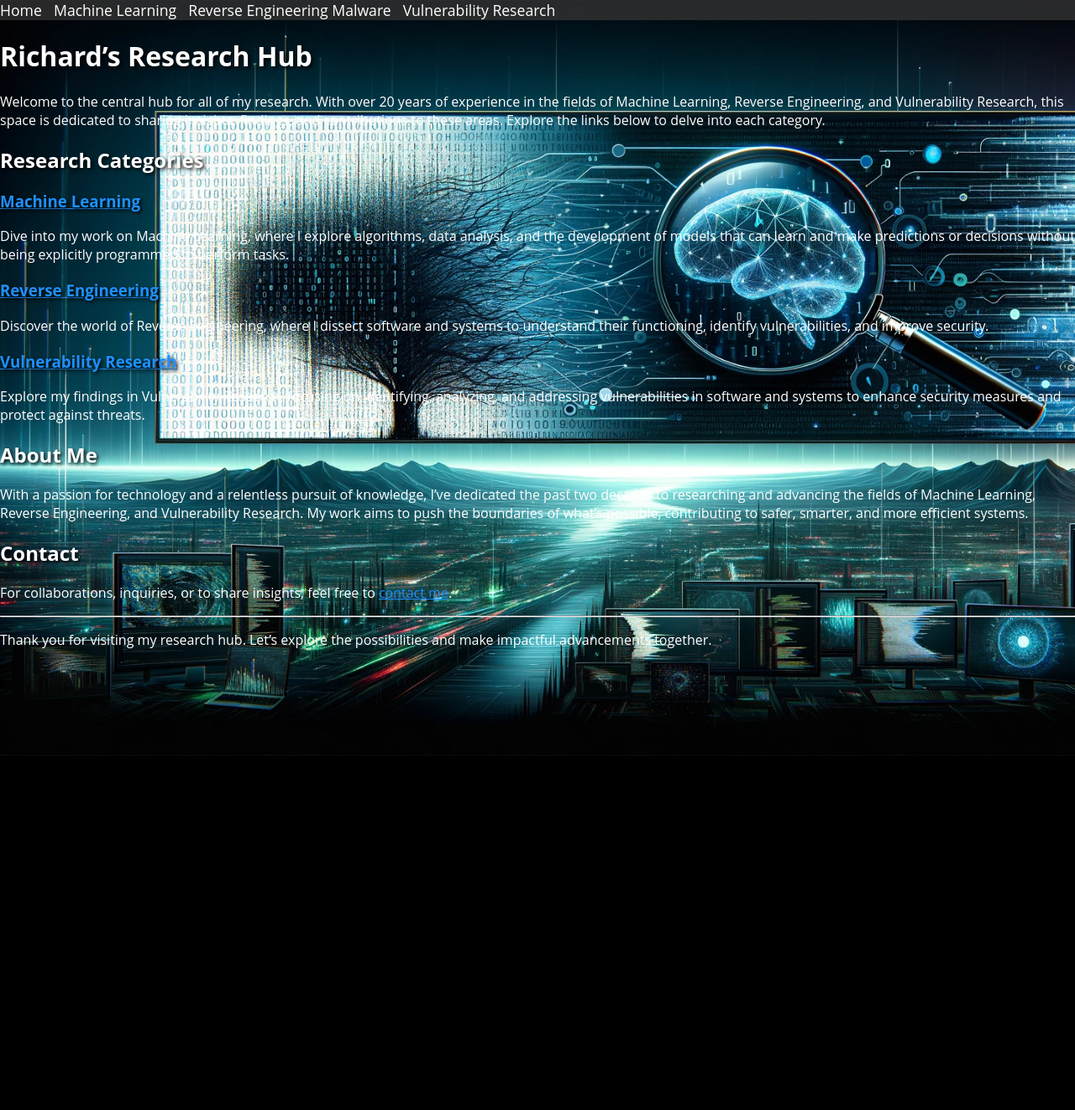
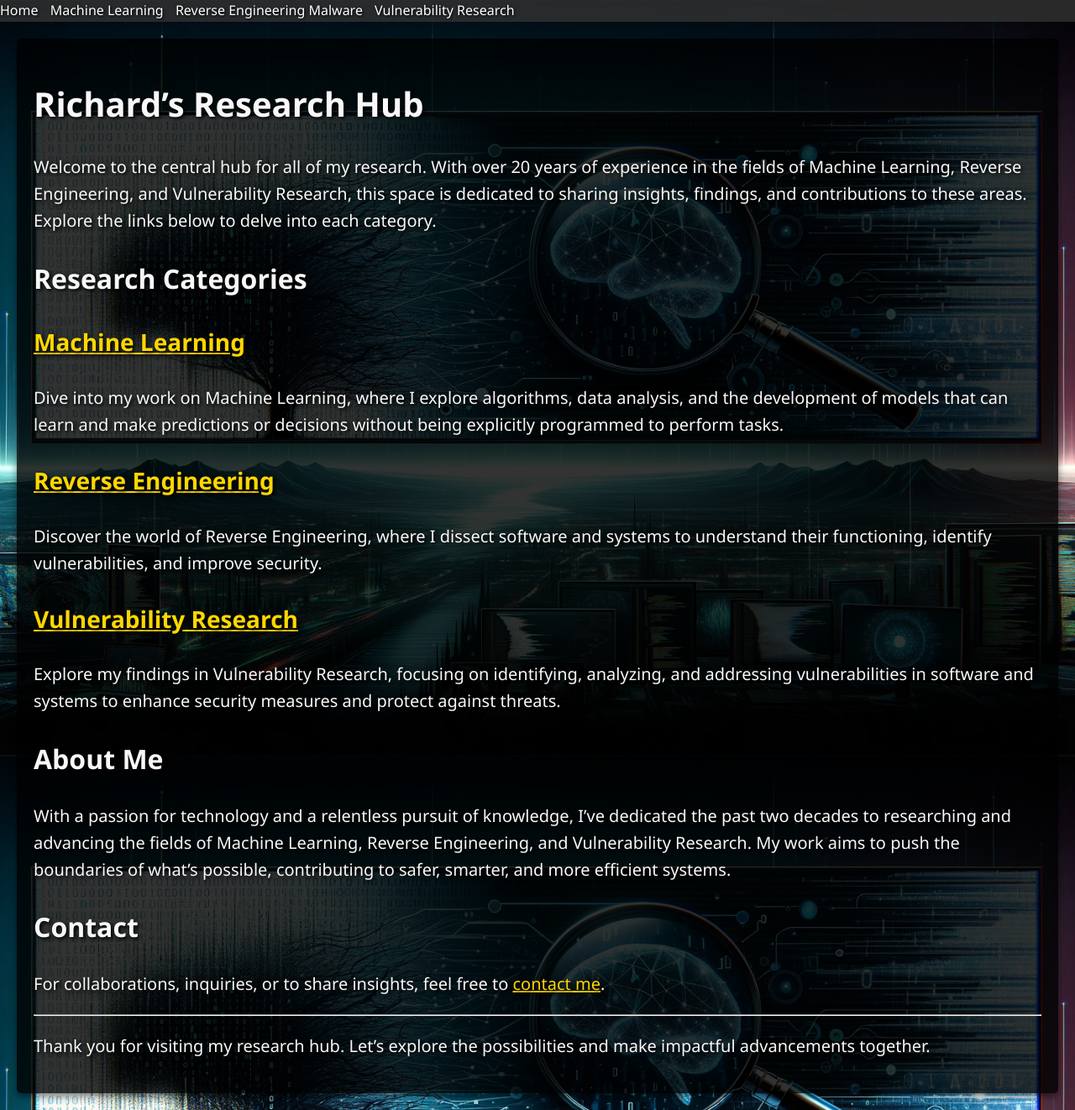
Before and after one commit to dyngnosis/dyngnosis.github.io, a Jekyll site: the page built from index.md, in a window 1280 px wide. Shown: the whole page at 84% size. Built offline with Jekyll 4.4.1, drawn with Linux system fonts in a browser that asks for light colours; before the commit the page ends 900 px from its top, so only the background shows below that.

Commit message:
updated main element for css

```diff
--- a/assets/css/style.css
+++ b/assets/css/style.css
@@ -1,22 +1,29 @@
 body {
-    font-family: 'Open Sans', Arial, sans-serif; /* More legible font */
+    font-family: 'Segoe UI', Tahoma, Geneva, Verdana, sans-serif;
     margin: 0;
     padding: 0;
     box-sizing: border-box;
-    color: #ffffff; /* Pure white text for better contrast */
+    color: #f8f8f8; /* Light text color */
     background-image: url('/assets/banner.webp');
     background-size: cover;
     background-repeat: no-repeat;
-    background-attachment: fixed; /* Ensures the background doesn't scroll with the content */
-    background-color: #000; /* Solid color fallback for better contrast */
+    background-attachment: fixed;
+    line-height: 1.6; /* Adjust line spacing for better readability */
+}
+
+main {
+    background-color: rgba(0, 0, 0, 0.8); /* Darker background for better contrast */
+    padding: 20px; /* More padding to distance the text from the edges */
+    margin: 20px; /* Margin to provide space from the header and the screen edges */
+    border-radius: 5px; /* Rounds the corners of the main background */
+    box-shadow: 0 4px 8px rgba(0, 0, 0, 0.5); /* Subtle box shadow for depth */
 }
 
 header nav ul {
     list-style: none;
-    background-color: rgba(51, 51, 51, 0.8); /* Semi-transparent background for the nav */
+    background-color: rgba(51, 51, 51, 0.8);
     margin: 0;
     padding: 0;
-    /* Removing text shadow to test clarity without it */
 }
 
 header nav ul li {
@@ -25,40 +32,42 @@ header nav ul li {
 }
 
 header nav ul li a {
-    color: #ffffff; /* Pure white text for better contrast */
+    color: white;
     text-decoration: none;
-    font-size: 1.1em; /* Slightly larger font size for navigation links */
-    /* Removing text shadow to test clarity without it */
+    text-shadow: 1px 1px 3px #000; /* Text shadow for better readability */
 }
 
 .research-section {
-    background-color: rgba(0, 0, 0, 0.8); /* Darker background for better contrast */
-    color: #e7e7e7; /* Slightly off-white color reduces glare */
+    background-color: rgba(0, 0, 0, 0.6);
     margin: 20px;
-    padding: 15px; /* More padding for better text separation */
-    border-radius: 5px; /* Rounds the corners of the section background */
-    box-shadow: 0 4px 8px rgba(0, 0, 0, 0.5); /* Darker shadow for more depth */
-    font-size: 1.05em; /* Slightly larger font size for body text */
-    line-height: 1.6; /* Improved line height for better readability */
-    /* Removing text shadow to test clarity without it */
+    padding: 10px;
+    border-radius: 5px;
+    box-shadow: 0 4px 8px rgba(0, 0, 0, 0.3);
 }
 
-/* Additional styles for headings to improve readability */
-h1, h2, h3 {
-    color: #ffffff; /* Pure white text for headings */
-    text-shadow: 2px 2px 4px #000; /* Stronger text shadow for heading elements */
+/* Additional styles for headings and links for better readability */
+h1, h2, h3, p {
+    text-shadow: 2px 2px 4px #000; /* Stronger text shadow for headings and paragraphs */
 }
 
-/* Style for links to make them stand out */
 a {
-    color: #1e90ff; /* Bright link color for contrast */
-    text-decoration: underline; /* Underline to make links obvious */
+    color: #FFD700; /* Gold color for links for higher contrast and visibility */
+    text-decoration: underline; /* Underlined links to differentiate from other text */
 }
 
-/* Adding a style for paragraphs to ensure good readability */
-p {
-    margin-bottom: 1em; /* Space after paragraphs */
+/* Adjusting the font sizes for better hierarchy and readability */
+h1 {
+    font-size: 2.5rem; /* Larger size for main heading */
 }
 
-/* Ensure the font is loaded from Google Fonts */
-@import url('https://fonts.googleapis.com/css?family=Open+Sans&display=swap');
+h2 {
+    font-size: 2rem; /* Larger size for secondary headings */
+}
+
+h3 {
+    font-size: 1.75rem; /* Larger size for tertiary headings */
+}
+
+p {
+    font-size: 1.25rem; /* Slightly larger paragraph font size */
+}
```
